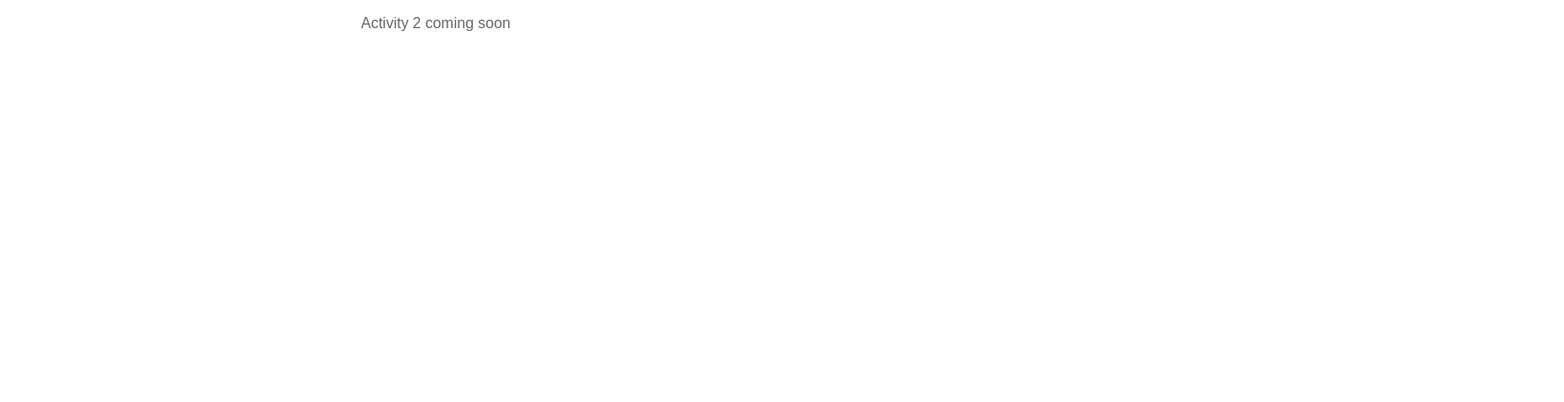
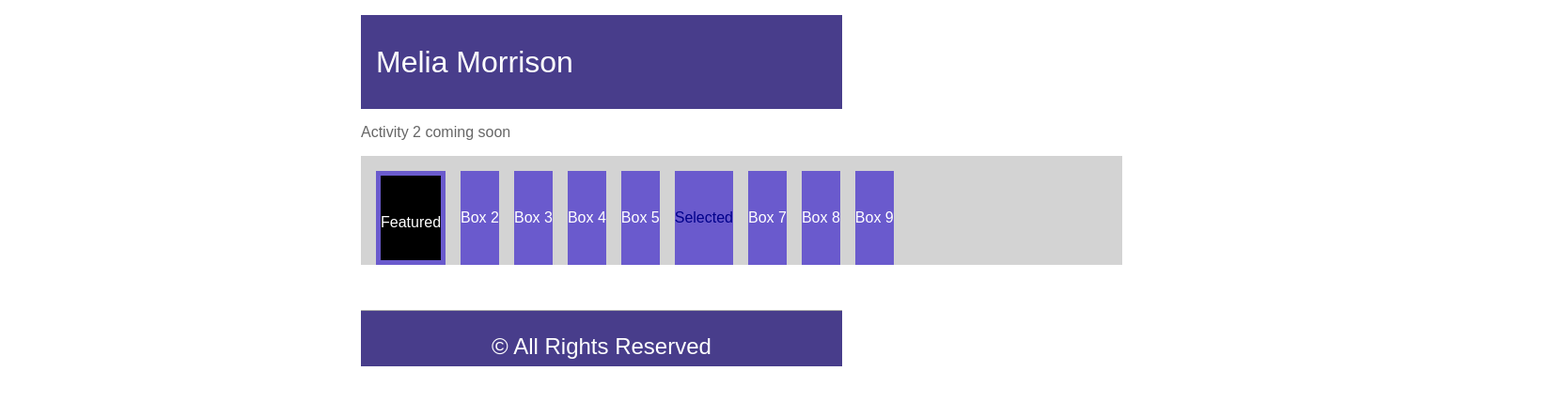
Before and after one commit to WSU-SoC-WEB2620-CU/web2620-class-activities-meliamorrison, a website built with Vite: page src/example01.html in a window 1280 px wide. Shown: the whole page at 94% size, 1664 px wide, since content can reach past the window. Built offline with nearby package versions, Linux system fonts and the light colour scheme.

Commit message:
Test Commit

```diff
--- a/src/example01.html
+++ b/src/example01.html
@@ -7,8 +7,50 @@
   <title>Example 01</title>
 </head>
 <body>
+
+  <header>Melia Morrison</header>
+
   <!-- TODO: Example 01 (Activity 2) HTML goes here -->
   <p>Activity 2 coming soon</p>
+  <div class="container" id="main-container">
+    <div id="main-col">
+      <div class="boxes">
+        <div class="box" featured>Featured</div>
+        <div class="box">Box  2</div>
+        <div class="box">Box  3</div>
+        <div class="box">Box  4</div>
+        <div class="box">Box  5</div>
+        <div class="box" selected>Selected</div>
+        <div class="box">Box  7</div>
+        <div class="box">Box  8</div>
+        <div class="box">Box  9</div>
+      </div>
+    </div>
+  <div id="aside-col">
+    <div class="boxes">
+      <div class="box">Box 1</div>
+      <div class="box">Box 2</div>
+      <div class="box">Box 3</div>
+      <div class="box">Box 4</div>
+      <div class="box">Box 5</div>
+      <div class="box">Box 6</div>
+    </div>
+
+    <ul class="links">
+      <li>
+        <a href="#link_1">Link 1</a>
+        <a href="#link_2">Link 2</a>
+        <a href="#link_3">Link 3</a>
+        <a href="#link_4">Link 4</a>
+        <a href="#link_5">Link 5</a>
+      </li>
+    </ul>
+  </div>
+  </div>
+
   <script type="module" src="./javascripts/main.js"></script>
+
+
+  <footer>&copy; All Rights Reserved</footer>
 </body>
 </html>
--- a/src/stylesheets/example01.css
+++ b/src/stylesheets/example01.css
@@ -1 +1,85 @@
 /* TODO: Example 01 (Activity 2) CSS goes here */
+
+html{
+    box-sizing: border-box;
+    font-family: Arial, Helvetica, sans-serif;
+    font-size: 16px;
+}
+
+* {
+    box-sizing: inherit;
+}
+
+header {
+    font-size: 2rem;
+    color: white;
+    padding: 0 1rem;
+    height: 100px;
+    background-color: darkslateblue;
+    line-height: 100px;
+}
+
+footer {
+    font-size: 1.5rem;
+    text-align: center;
+    height: 60px;
+    line-height: 60px; /* Makes the line height the same height as the container to center vertically */
+    background-color: darkslateblue;
+    color: white;
+}
+
+#main-container { /* DOUBLE CHECK THIS */
+    height: calc(100vh-160px); /* Tells browser to subtract the 160px */
+    width: 100vw;
+}
+
+body {
+    margin: 0;
+}
+
+#aside-col {
+    display: none;
+}
+
+#main-col {
+    display: table-cell;
+    background-color: lightgray;
+}
+
+#main-container .box {
+    height: 100px;
+    line-height: 100px;
+    background-color: slateblue;
+    text-align: center;
+    color: white;
+    margin: 1rem 1rem 0 1rem;
+}
+
+#main-container [featured] {
+    border: 5px solid slateblue;
+    background-color: black;
+}
+
+#main-container [selected] {
+    color: darkblue;
+    background-color: slateblue;
+}
+
+@media all and (min-width: 600px) {
+    #main-col .box {
+        float: left;
+        margin: 1rem 0 0 1rem;
+        width: calc(100% -3rem)/2;
+    }
+}
+
+@media all and (min-width: 800px) {
+    #main-col {
+        width: 70%;
+    }
+    #main-col .box {
+        float: left;
+        margin: 1rem 0 0 1rem;
+        width: calc(100% -5rem)/3; /* Divide by 3 because you want 3 columns */
+    }
+}
```
Also changed, not shown: src/index.html (+1 -1 lines).
